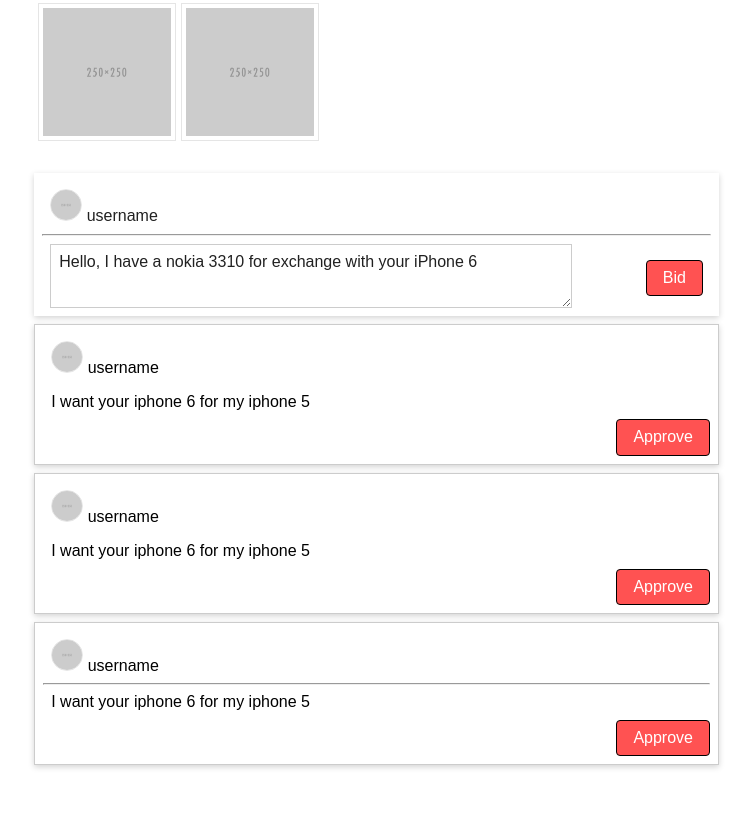
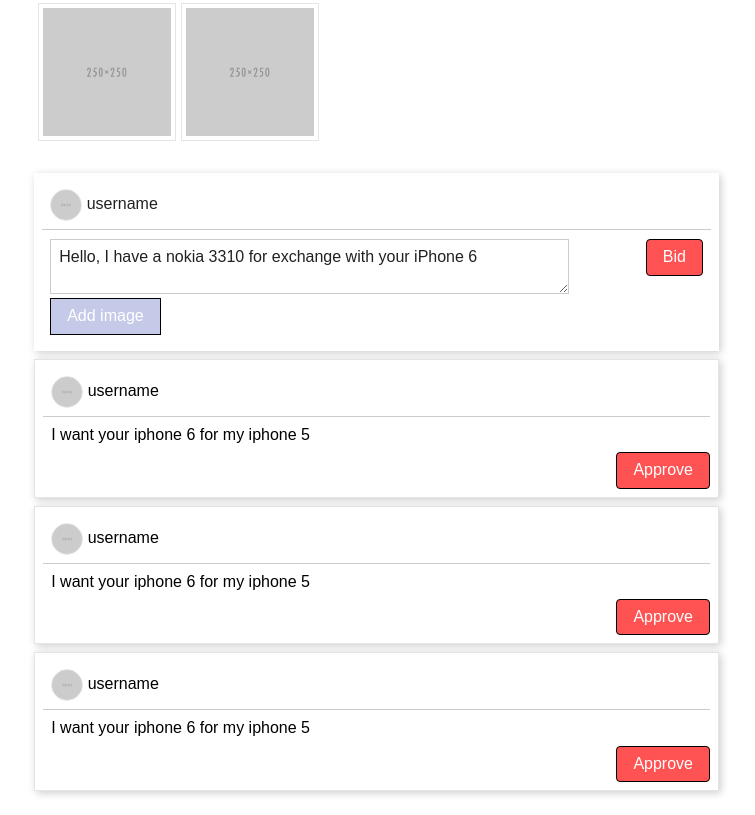
Before and after one commit to spankie/btshopng, a plain HTML site: page item.html in a window 1280 px wide. Shown: the part 361-1176 px from the top of the page, without its empty margins (417-1172 px from the left). Before the commit the page ends 1150 px from the top, so only its background shows below. Drawn offline with Linux system fonts and the light colour scheme.

Commit message:
changes to bid view

```diff
--- a/css/style.css
+++ b/css/style.css
@@ -9,14 +9,21 @@
 .secondary-text-color  { color: #757575; }
 .divider-color         { border-color: #BDBDBD; }
 
+hr.light {
+    border: 0;
+    height: 0;
+    border-top: 1px solid rgba(0, 0, 0, 0.2);
+    border-bottom: 1px solid rgba(255, 255, 255, 0.4);
+}
+
+.user {
+    vertical-align: middle;
+}
+
 textarea {
     min-width: inherit;
     max-width: 35rem;
     max-height: 150px;
-}
-
-.bid {
-    box-shadow: 0px 2px 6px lightgray;
 }
 
 @media screen and (max-width: 850px) {
--- a/item.html
+++ b/item.html
@@ -70,24 +70,27 @@
 
                 <div class="bids pa2">
 
-                    <div class="bid cf pa2 mv2">
+                    <div class="shadow-4 bid cf pa2 mv2">
                         <p class="bid_user pa2 primary-text-color">
-                            <img src="img/logo.png" width="30" height="30" class="ba br-100 b--black-10">
+                            <img src="img/logo.png" width="30" height="30" class="user ba br-100 b--black-10">
                             username
-                        </p><hr>
-                        <div class="bid_text pa2">
-                            <textarea class="w-80 h3 pa2 ba b--black-20 fl primary-text-color">Hello, I have a nokia 3310 for exchange with your iPhone 6</textarea>
-                        </div>
-                        <div class="btn fr pa2">
-                            <button class="accent-color ba br2 ph3 pv2 text-primary-color">Bid</button>
+                        </p><hr class="light">
+                        <div class="cf">
+                            <div class="bid_text pa2 w-100 w-80-ns fl">
+                                <textarea class="w-100 pa2 ba b--black-20 primary-text-color">Hello, I have a nokia 3310 for exchange with your iPhone 6</textarea>
+                                <br><button class="light-primary-color ba ph3 pv2 text-primary-color">Add image</button>
+                            </div>
+                            <div class="btn fr pa2">
+                                <button class="shadow-hover accent-color ba br2 ph3 pv2 text-primary-color">Bid</button>
+                            </div>
                         </div>
                     </div>
 
-                    <div class="bid ba b--black-20 pa2 mv2 cf">
+                    <div class="shadow-4 bid ba b--black-10 pa2 mv2 cf">
                         <p class="bid_user pa2">
-                            <img src="img/logo.png" width="30" height="30" class=" ba br-100 b--black-10">
+                            <img src="img/logo.png" width="30" height="30" class="user ba br-100 b--black-10">
                             username
-                        </p>
+                        </p><hr class="light">
                         <p class="text pa2">
                             I want your iphone 6 for my iphone 5
                         </p>
@@ -96,11 +99,11 @@
                         </div>
                     </div>
 
-                    <div class="bid ba b--black-20 pa2 mv2 cf">
+                    <div class="shadow-4 bid ba b--black-10 pa2 mv2 cf">
                         <p class="bid_user pa2">
-                            <img src="img/logo.png" width="30" height="30" class=" ba br-100 b--black-10">
+                            <img src="img/logo.png" width="30" height="30" class="user ba br-100 b--black-10">
                             username
-                        </p>
+                        </p><hr class="light">
                         <p class="text pa2">
                             I want your iphone 6 for my iphone 5
                         </p>
@@ -109,11 +112,11 @@
                         </div>
                     </div>
 
-                    <div class="bid ba b--black-20 pa2 mv2 cf">
-                        <p class="bid_user pa2">
-                            <img src="img/logo.png" width="30" height="30" class=" ba br-100 b--black-10">
+                    <div class="shadow-4 bid ba b--black-10 pa2 mv2 cf">
+                        <p class="bid_user dib pa2">
+                            <img src="img/logo.png" width="30" height="30" class="user ba br-100 b--black-10">
                             username
-                        </p><hr>
+                        </p><hr class="light">
                         <p class="text pa2">
                             I want your iphone 6 for my iphone 5
                         </p>
```
Also changed, not shown: message.html (+2 -0 lines).
